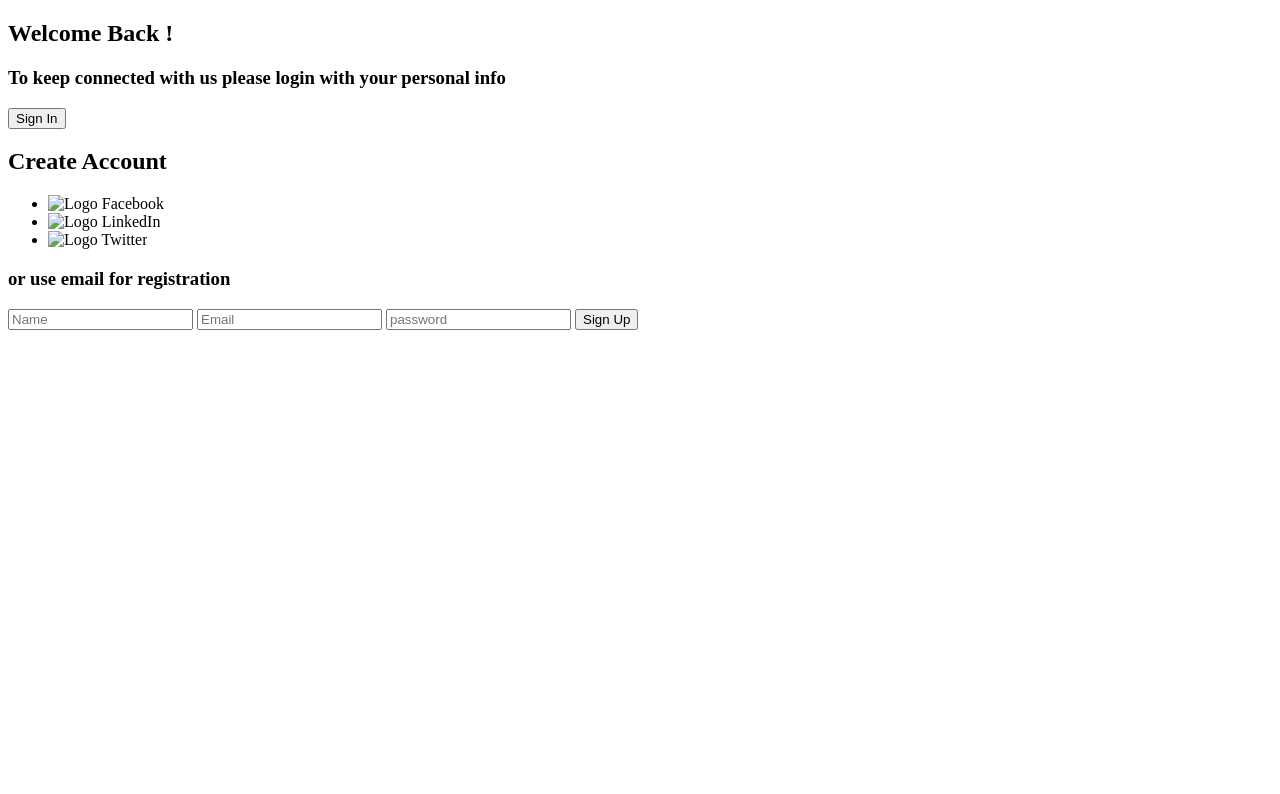
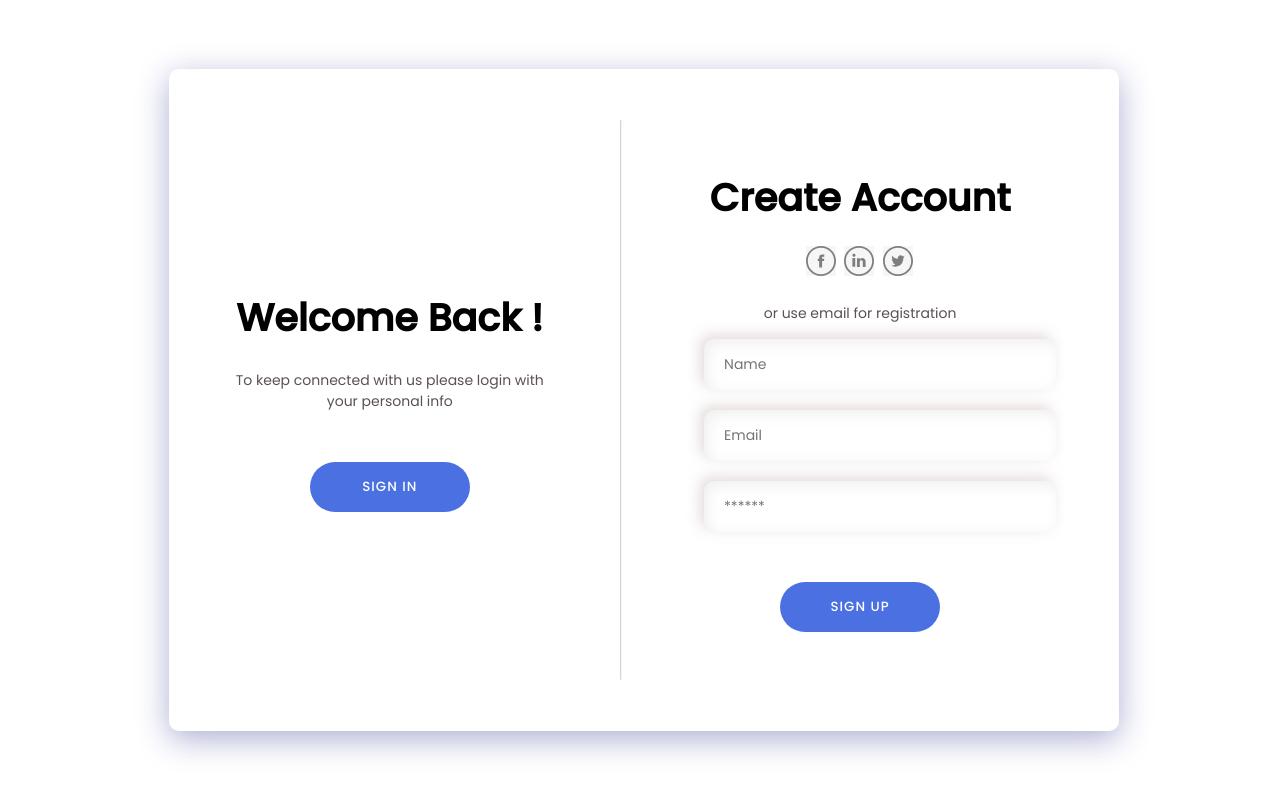
Before and after one commit to thalya-codes/css-challenges, a plain HTML site: page neumorphism-login-form/index.html in a window 1280 px wide. Drawn offline with Linux system fonts and the light colour scheme.

Commit message:
feat: cria estilização da página e adiciona ícones

```diff
--- a/neumorphism-login-form/index.html
+++ b/neumorphism-login-form/index.html
@@ -4,45 +4,67 @@
   <meta charset="UTF-8">
   <meta http-equiv="X-UA-Compatible" content="IE=edge">
   <meta name="viewport" content="width=device-width, initial-scale=1.0">
+  <link rel="stylesheet" href="styles/css/style.css">
   <title>Neumorphism Login and Sign Up</title>
 </head>
 <body>
-  <main class="container">
-    <section class="neumorphism-form">
+  <main>
+    <div class="container">
+      <section
+        id="neumorphism-form--section-greeting"
+        class="neumorphism-form neumorphism-form--account-greeting"
+      >
         <h2 class="neumorphism-form__title">Welcome Back !</h2>
+
         <h3 class="neumorphism-form__subtitle">
           To keep connected with us please login with your
           personal info
         </h3>
+
         <button class="neumorphism-form__button">Sign In</button>
       </section>
 
-    <section class="neumorphism-form">
+      <hr class="container__section-divider">
+
+      <section
+        id="neumorphism-form--section-form"
+        class="neumorphism-form neumorphism-form--account-form"
+      >
         <h1 class="neumorphism-form__title">Create Account</h1>
 
         <ul class="social-media-list">
           <li class="social-media-list__item">
-          <img src="" alt="Logo Facebook" class="social-media-list__logo">
+            <button
+              class="social-media-list__button social-media-list__button--facebook"
+              aria-describedby="Create account with Facebook"
+            ></button>
           </li>
 
           <li class="social-media-list__item">
-          <img src="" alt="Logo LinkedIn" class="social-media-list__logo">
+            <button
+              class="social-media-list__button social-media-list__button--linkedin"
+              aria-describedby="Create account with LinkendIn"
+            ></button>
           </li>
 
           <li class="social-media-list__item">
-          <img src="" alt="Logo Twitter" class="social-media-list__logo">
+            <button
+              class="social-media-list__button social-media-list__button--twitter"
+              aria-describedby="Create account with Twitter"
+            ></button>
           </li>
         </ul>
 
         <h3 class="neumorphism-form__subtitle">or use email for registration</h3>
 
-      <form class="create-account-form">
-        <input type="text" class="create-account-form__field" placeholder="Name">
-        <input type="email" class="create-account-form__field" placeholder="Email">
-        <input type="password" class="create-account-form__field" placeholder="password">
+        <form id="form--create-account" class="form">
+          <input type="text" class="form__field" placeholder="Name">
+          <input type="email" class="form__field" placeholder="Email">
+          <input type="password" class="form__field" placeholder="******">
           <button type="submit" class="neumorphism-form__button">Sign Up</button>
         </form>
       </section>
+    </div>
   </main>
 </body>
 </html>
--- /dev/null
+++ b/neumorphism-login-form/styles/sass/globals/_global.scss
@@ -0,0 +1,47 @@
+@import './reset';
+@import url('https://fonts.googleapis.com/css2?family=Poppins:wght@300;400;500&display=swap');
+
+body {
+  width: 100vw;
+  min-height: 100vh;
+
+  display: flex;
+  flex-direction: column;
+  justify-content: center;
+  align-items: center;
+
+  & .container {
+    display: flex;
+    width: 90%;
+    min-height: 70vh;
+
+    padding: 50px;
+
+    background: rgba( 255, 255, 255, 0.25 );
+    box-shadow: 0 8px 32px 0 rgba( 31, 38, 135, 0.37 );
+    backdrop-filter: blur( 4px );
+    -webkit-backdrop-filter: blur( 4px );
+    border-radius: 10px;
+
+    border: 1px solid rgba( 255, 255, 255, 0.18 );
+
+    &__section-divider {
+      margin: 0px 30px 0 60px;
+      border-color: #e6e6e663;
+    }
+  }
+}
+
+body, button, input {
+  font-family: 'Poppins', sans-serif;
+}
+
+.moving-to-right {
+  transform: translate(450px);
+  transition: transform 2s ease-in-out;
+}
+
+.moving-to-left {
+  transform: translate(-450px);
+  transition: transform 2s ease-in-out;
+}
--- /dev/null
+++ b/neumorphism-login-form/styles/sass/globals/_reset.scss
@@ -0,0 +1,12 @@
+* {
+  margin: 0;
+  padding: 0;
+}
+
+li {
+  list-style: none;
+}
+
+button, input {
+  border: none;
+}
--- /dev/null
+++ b/neumorphism-login-form/styles/sass/style.scss
@@ -0,0 +1,139 @@
+@import "./globals/global";
+
+.neumorphism-form {
+  min-height: 300px;
+
+  display: flex;
+  flex-direction: column;
+  justify-content: center;
+  align-items: center;
+
+  background-color: #ffff;
+
+  &--account-greeting  {
+    width: 45%;
+
+    .neumorphism-form__title {
+      margin-bottom: 24px;
+    }
+
+    .neumorphism-form__button {
+      margin-top: 50px;
+    }
+  }
+
+  &--account-form {
+    width: 55%;
+
+    .neumorphism-form__button {
+      margin-top: 30px;
+    }
+  }
+
+  &__title {
+    font-size: 38px;
+  }
+
+  &__subtitle {
+    width: 92%;
+    font-size: 14px;
+    font-weight: 400;
+    color: #5b5151;
+    text-align: center;
+  }
+
+  &__button {
+    width: 160px;
+    padding: 15px;
+    border-radius: 30px;
+
+    font-weight: 500;
+    text-transform: uppercase;
+    text-align: center;
+    letter-spacing: 1px;
+    color: #fff;
+
+    background-color: #4b70e2;
+    transition: background-color 1s ease-in-out;
+
+    align-self: center;
+
+    &:hover {
+      cursor: pointer;
+      background-color: #688cf5;
+      transition: background-color 1s ease-in-out;
+    }
+  }
+
+  .social-media-list {
+    display: flex;
+    gap: 10px;
+
+    width: 30%;
+    margin-top: 20px;
+
+    &__item {
+      width: 30px;
+      margin-bottom: 20px;
+
+      .social-media-list__button {
+        width: 30px;
+        height: 30px;
+        opacity: 0.5;
+
+        box-sizing: border-box;
+        text-align: center;
+
+        background-repeat: no-repeat;
+        background-size: contain;
+        transition: opacity 1s ease-in-out;
+
+        &--facebook {
+          margin-left: 8px;
+          background-image: url('../../svg/facebook.svg');
+        }
+
+        &--linkedin {
+          margin-left: 6px;
+          background-image: url('../../svg/linkedin.svg');
+        }
+
+        &--twitter {
+          margin-left: 5px;
+          background-image: url('../../svg/twitter.svg');
+        }
+
+        &:hover {
+          cursor: pointer;
+          opacity: .7;
+          transition: opacity .5s ease-in-out;
+        }
+      }
+    }
+  }
+
+  .form {
+    display: flex;
+    flex-direction: column;
+    align-items: start;
+    gap: 20px;
+
+    width: 75%;
+    margin-top: 15px;
+
+    &__field {
+      width: 100%;
+
+      border-radius: 10px;
+      box-shadow: inset 4px 4px 1em #cccccc4e,  -4px -4px 1em #d4c4c4a2;
+      padding: 15px 20px;
+
+      font-size: 14px;
+      font-weight: 400;
+
+      &:focus {
+        outline: #4b70e2 solid 2px;
+      }
+    }
+  }
+}
```
Also changed, not shown: neumorphism-login-form/styles/css/style.css (added), neumorphism-login-form/styles/css/style.min.css (added), neumorphism-login-form/styles/sass/styles.scss (deleted), neumorphism-login-form/svg/facebook.svg (added), neumorphism-login-form/svg/linkedin.svg (added), neumorphism-login-form/svg/twitter.svg (added). Lines whose indentation alone changed are shown as unchanged.
